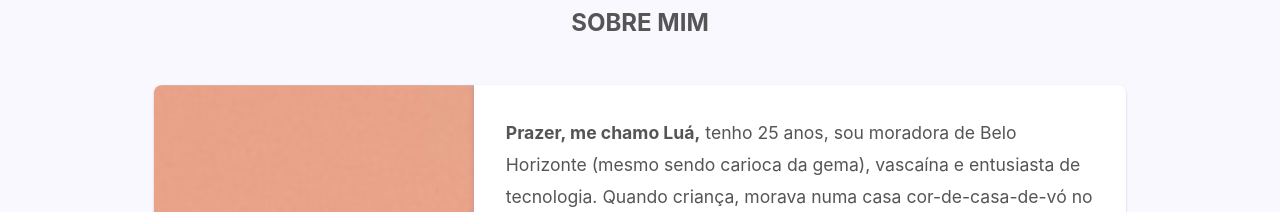
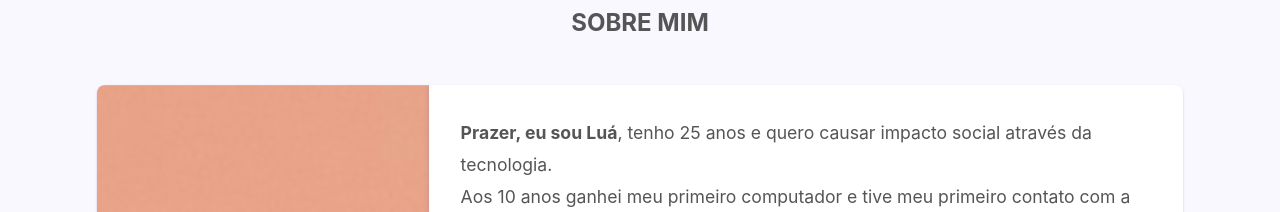
Before and after one commit to luacomacento/luacomacento.github.io, a React (Create React App) app: page / in a window 1280 px wide. Shown: the part 840-1052 px from the top of the page. Built offline with nearby package versions, Linux system fonts and the light colour scheme.

Commit message:
feature: altera texto do sobre mim

```diff
--- a/src/components/about/About.css
+++ b/src/components/about/About.css
@@ -23,7 +23,7 @@
   display: flex;
   flex-wrap: wrap;
   align-items: stretch;
-  width: 85%;
+  width: 95%;
   min-height: 420px;
   box-shadow: 0 1px 3px rgb(145 103 172 / 12%), 0 1px 2px rgb(145 103 172 / 24%);
   border-radius: 8px;
@@ -84,7 +84,7 @@
 }
 
 .pic-container {
-  flex-basis: 320px;
+  flex-basis: 332px;
 }
 
 @media screen and (max-width: 768px) {
--- a/src/components/about/About.js
+++ b/src/components/about/About.js
@@ -1,4 +1,4 @@
-import React, { Component } from 'react';
+import { Component } from 'react';
 import { tools } from '../../data/tools';
 import SectionTitle from '../SectionTitle';
 import ToolBadge from '../ToolBadge';
@@ -15,13 +15,16 @@ class About extends Component {
             <div className='profile-pic'></div>
           </div>
           <div className="about-text-container">
+            {/* <p>
+              <b>Prazer, me chamo Luá,</b> tenho 25 anos, sou moradora de Belo Horizonte (mesmo sendo carioca da gema), vascaína e entusiasta de tecnologia. Quando criança, morava numa casa cor-de-casa-de-vó no subúrbio do Rio de Janeiro e acredito que isso diz muito sobre minha personalidade.
+            </p> */}
             <p>
-              <b>Prazer, me chamo Luá,</b> tenho 25 anos, sou moradora de Belo Horizonte (mesmo sendo carioca da gema), vascaína e entusiasta de tecnologia. Quando criança, morava numa casa cor-de-casa-de-vó no subúrbio do Rio de Janeiro e acredito que isso diz muito sobre minha personalidade.
+            <b>Prazer, eu sou Luá</b>, tenho 25 anos e quero causar impacto social através da tecnologia.<br /> Aos 10 anos ganhei meu primeiro computador e tive meu primeiro contato com a internet. Ela me despertou características que carrego até hoje: ser uma pessoa curiosa e com muito interesse e disposição para estar sempre aprendendo algo novo.<br />Mas tendo cursado graduação em História, foi minha experiência com educação que me formou cidadã: me fez aprender a lidar com diferenças, desenvolveu minha colaboração e me trouxe a paixão por trabalhar com pessoas. <br /><br />Hoje, como desenvolvedora, são esses os valores que carrego comigo, e que me levam a buscar sempre trabalhar em ambientes colaborativos e que entendam a importância das pessoas na transformação humana.
             </p>
-            <br></br>
+            {/* <br></br>
             <p>
               Bacharel em Cinema, sou também apaixonada por educação e tenho como objetivo pessoal impactar vidas.
-            </p>
+            </p> */}
             <div>
               <h3>Algumas linguagens e ferramentas que conheço:</h3>
               <div className="tools-container">
```
